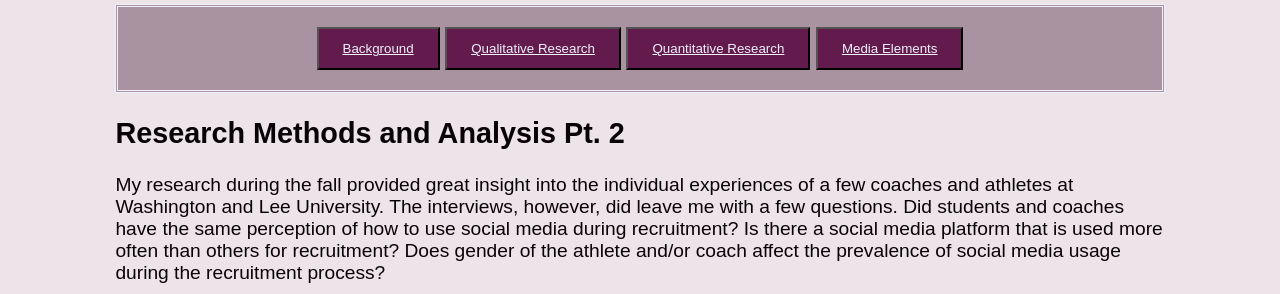
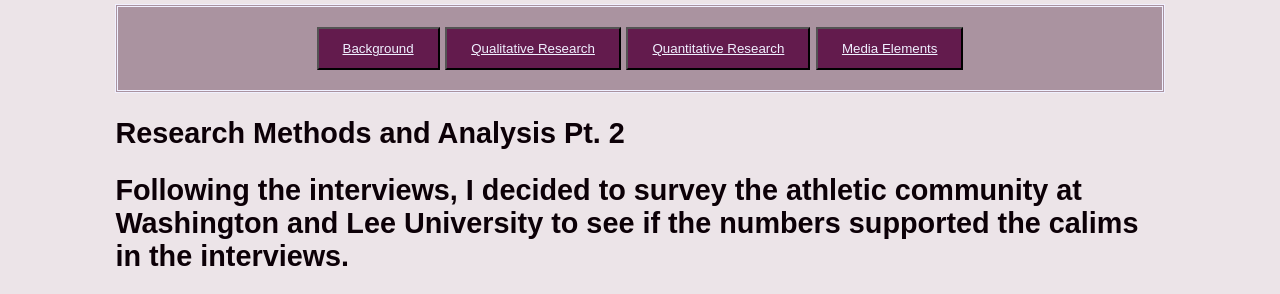
Before and after one commit to mitchelll21/personal_site, a plain HTML site: page current/quant_research.html in a window 1280 px wide. Shown: the part 418-712 px from the top of the page. Drawn offline with Linux system fonts and the light colour scheme.

Commit message:
analysis2

```diff
--- a/current/quant_research.html
+++ b/current/quant_research.html
@@ -31,6 +31,7 @@
         </nav>
         <section>
             <H1>Research Methods and Analysis Pt. 2</H1>
+            <H2>Following the interviews, I decided to survey the athletic community at Washington and Lee University to see if the numbers supported the calims in the interviews.</H2>
                 <p>My research during the fall provided great insight into the individual experiences of a few coaches and athletes at Washington and Lee University. The interviews, however, did leave me with a few questions. Did students and coaches have the same perception of how to use social media during recruitment? Is there a social media platform that is used more often than others for recruitment? Does gender of the athlete and/or coach affect the prevalence of social media usage during the recruitment process?</p>
                 <p>To help answer these questions and more, I surveyed current Washington and Lee University athletes and coaches on their experience using social media during the athletic recruitment process.</p>
                 <p>The online surveys consisted of 10-14 questions about platform preference, how social media affects the perception of the school/recruit, and recollection of experiences with social media during recruitment. The surveys were approved by Washington and Lee University’s Institutional Review Board and dispersed to the athletes and coaches via email. 95 student athletes and 8 coaches responded to the surveys. That is about 21% of student athletes and 38% of head coaches at Washington and Lee. A breakdown of the respondents can be found below with the analysis here.</p>
```
